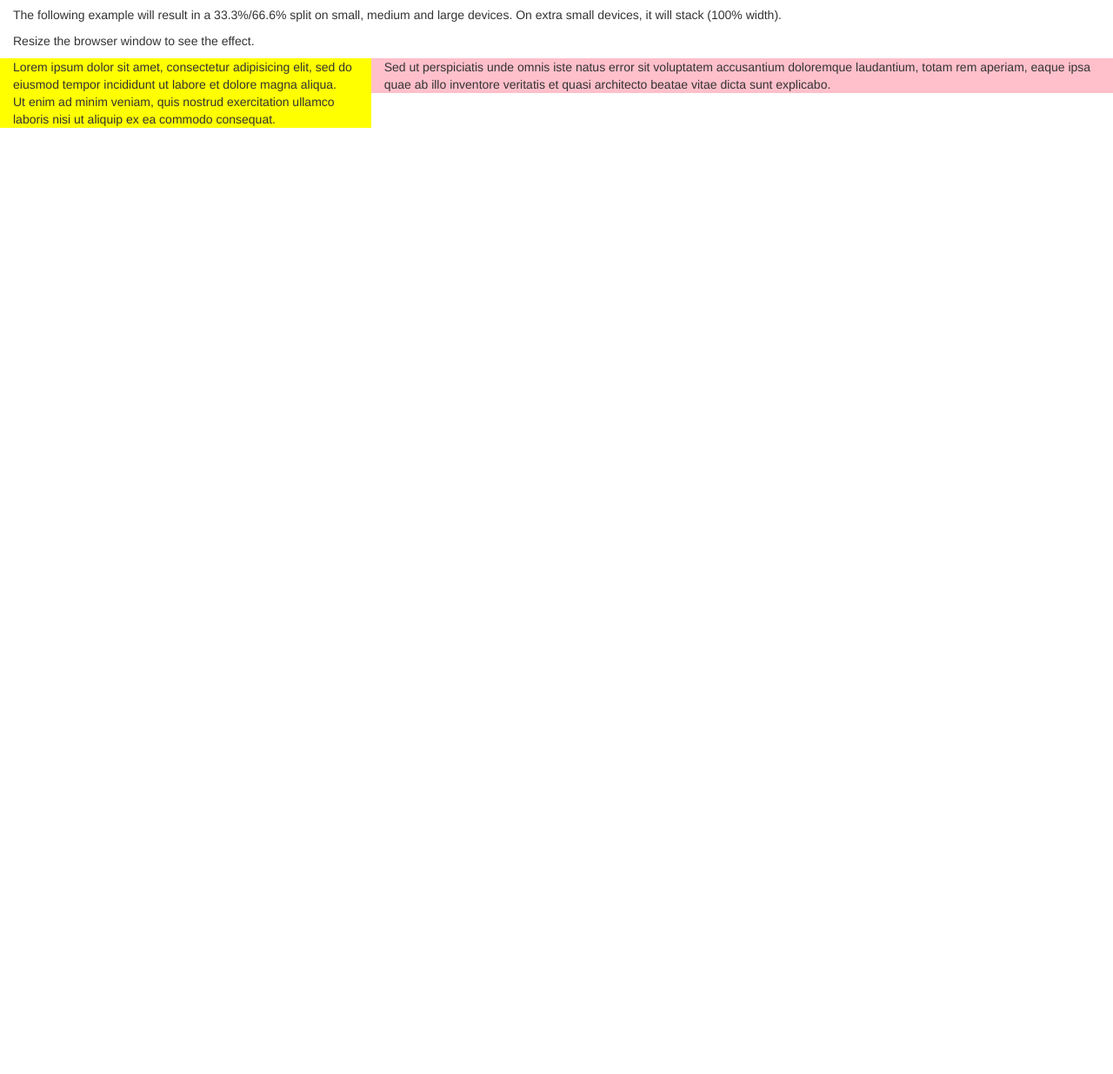
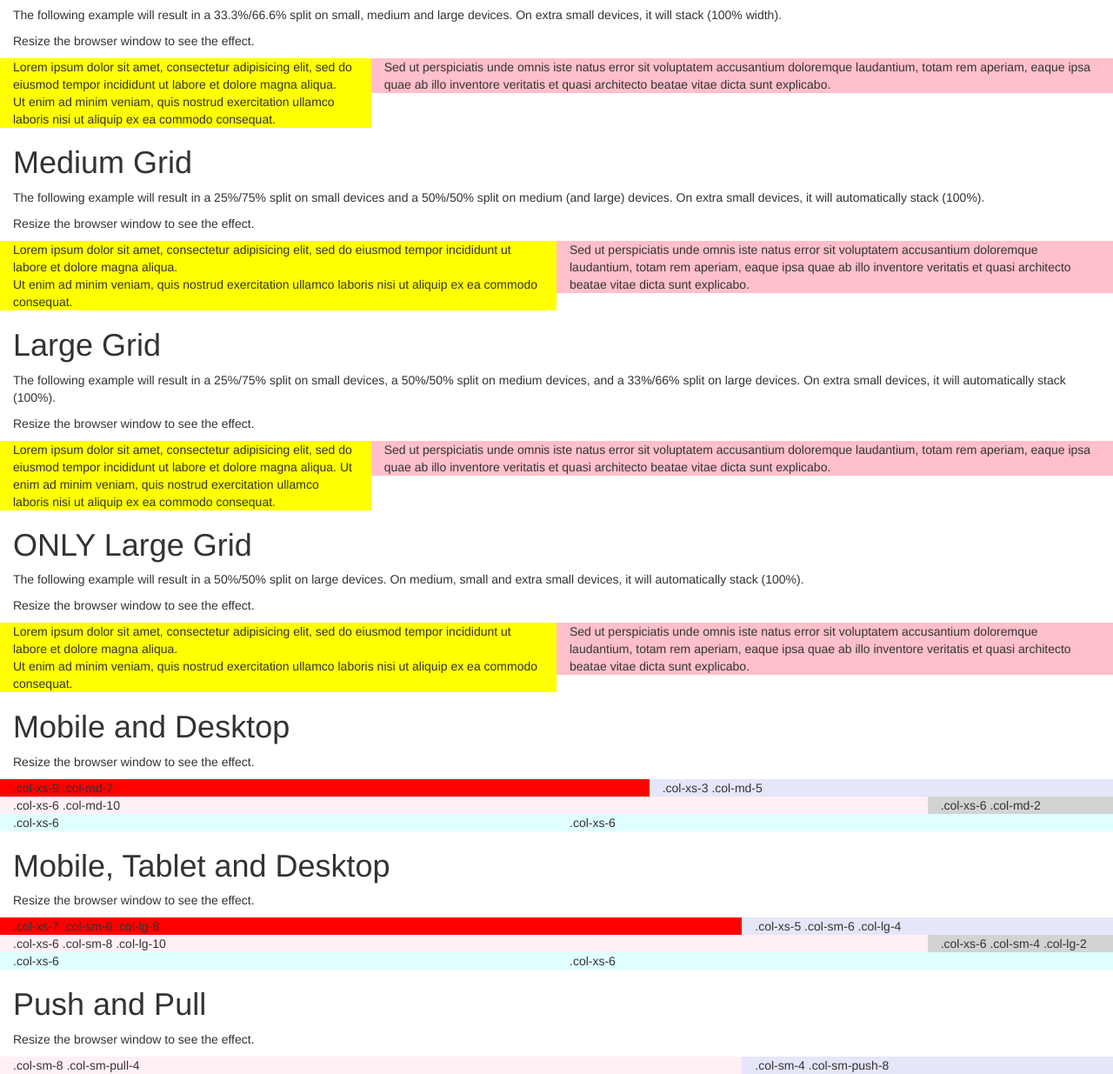
Before and after one commit to aronesker/HTML_CSS, a plain HTML site: page bootstrap_intro/grid_system.html in a window 1280 px wide. Shown: the part 731-1966 px from the top of the page at 87% size. Before the commit the page ends 878 px from the top, so only its background shows below. Drawn offline with nearby package versions, Linux system fonts and the light colour scheme.

Commit message:
Bootstrap Grid System (2)

```diff
--- a/bootstrap_intro/grid_system.html
+++ b/bootstrap_intro/grid_system.html
@@ -76,5 +76,99 @@
     </div>
   </div>
 </div>
+<div class="container-fluid">
+  <h1>Medium Grid</h1>
+  <p>The following example will result in a 25%/75% split on small devices and a 50%/50% split on medium
+    (and large) devices. On extra small devices, it will automatically stack (100%).</p>
+  <p>Resize the browser window to see the effect.</p>
+  <div class="row">
+    <div class="col-sm-3 col-md-6" style="background-color:yellow;">
+      Lorem ipsum dolor sit amet, consectetur adipisicing elit, sed do eiusmod tempor incididunt ut labore
+      et dolore magna aliqua.<br> Ut enim ad minim veniam, quis nostrud exercitation ullamco laboris
+      nisi ut aliquip ex ea commodo consequat.
+    </div>
+    <div class="col-sm-9 col-md-6" style="background-color:pink;">
+      Sed ut perspiciatis unde omnis iste natus error sit voluptatem accusantium doloremque laudantium, totam
+      rem aperiam, eaque ipsa quae ab illo inventore veritatis et quasi architecto beatae vitae dicta
+      sunt explicabo.
+    </div>
+  </div>
+</div>
+<div class="container-fluid">
+  <h1>Large Grid</h1>
+  <p>The following example will result in a 25%/75% split on small devices, a 50%/50% split on medium devices,
+    and a 33%/66% split on large devices. On extra small devices, it will automatically stack (100%).</p>
+  <p>Resize the browser window to see the effect.</p>
+  <div class="row">
+    <div class="col-sm-3 col-md-6 col-lg-4" style="background-color:yellow;">
+      Lorem ipsum dolor sit amet, consectetur adipisicing elit, sed do eiusmod tempor incididunt ut labore
+      et dolore magna aliqua. Ut enim ad minim veniam, quis nostrud exercitation ullamco laboris nisi
+      ut aliquip ex ea commodo consequat.
+    </div>
+    <div class="col-sm-9 col-md-6 col-lg-8" style="background-color:pink;">
+      Sed ut perspiciatis unde omnis iste natus error sit voluptatem accusantium doloremque laudantium, totam
+      rem aperiam, eaque ipsa quae ab illo inventore veritatis et quasi architecto beatae vitae dicta
+      sunt explicabo.
+    </div>
+  </div>
+</div>
+<div class="container-fluid">
+  <h1>ONLY Large Grid</h1>
+  <p>The following example will result in a 50%/50% split on large devices. On medium, small and extra small
+    devices, it will automatically stack (100%).</p>
+  <p>Resize the browser window to see the effect.</p>
+  <div class="row">
+    <div class="col-lg-6" style="background-color:yellow;">
+      Lorem ipsum dolor sit amet, consectetur adipisicing elit, sed do eiusmod tempor incididunt ut labore
+      et dolore magna aliqua.<br> Ut enim ad minim veniam, quis nostrud exercitation ullamco laboris
+      nisi ut aliquip ex ea commodo consequat.
+    </div>
+    <div class="col-lg-6" style="background-color:pink;">
+      Sed ut perspiciatis unde omnis iste natus error sit voluptatem accusantium doloremque laudantium, totam
+      rem aperiam, eaque ipsa quae ab illo inventore veritatis et quasi architecto beatae vitae dicta
+      sunt explicabo.
+    </div>
+  </div>
+</div>
+<div class="container-fluid">
+  <h1>Mobile and Desktop</h1>
+  <p>Resize the browser window to see the effect.</p>
+  <div class="row">
+    <div class="col-xs-9 col-md-7" style="background-color:red;">.col-xs-9 .col-md-7</div>
+    <div class="col-xs-3 col-md-5" style="background-color:lavender;">.col-xs-3 .col-md-5</div>
+  </div>
+  <div class="row">
+    <div class="col-xs-6 col-md-10" style="background-color:lavenderblush;">.col-xs-6 .col-md-10</div>
+    <div class="col-xs-6 col-md-2" style="background-color:lightgrey;">.col-xs-6 .col-md-2</div>
+  </div>
+  <div class="row" style="background-color:lightcyan;">
+    <div class="col-xs-6">.col-xs-6</div>
+    <div class="col-xs-6">.col-xs-6</div>
+  </div>
+</div>
+<div class="container-fluid">
+  <h1>Mobile, Tablet and Desktop</h1>
+  <p>Resize the browser window to see the effect.</p>
+  <div class="row">
+    <div class="col-xs-7 col-sm-6 col-lg-8" style="background-color:red;">.col-xs-7 .col-sm-6 .col-lg-8</div>
+    <div class="col-xs-5 col-sm-6 col-lg-4" style="background-color:lavender;">.col-xs-5 .col-sm-6 .col-lg-4</div>
+  </div>
+  <div class="row">
+    <div class="col-xs-6 col-sm-8 col-lg-10" style="background-color:lavenderblush;">.col-xs-6 .col-sm-8 .col-lg-10</div>
+    <div class="col-xs-6 col-sm-4 col-lg-2" style="background-color:lightgrey;">.col-xs-6 .col-sm-4 .col-lg-2</div>
+  </div>
+  <div class="row" style="background-color:lightcyan;">
+    <div class="col-xs-6">.col-xs-6</div>
+    <div class="col-xs-6">.col-xs-6</div>
+  </div>
+</div>
+<div class="container-fluid">
+  <h1>Push and Pull</h1>
+  <p>Resize the browser window to see the effect.</p>
+  <div class="row">
+    <div class="col-sm-4 col-sm-push-8" style="background-color:lavender;">.col-sm-4 .col-sm-push-8</div>
+    <div class="col-sm-8 col-sm-pull-4" style="background-color:lavenderblush;">.col-sm-8 .col-sm-pull-4</div>
+  </div>
+</div>
 </body>
 </html>
```
